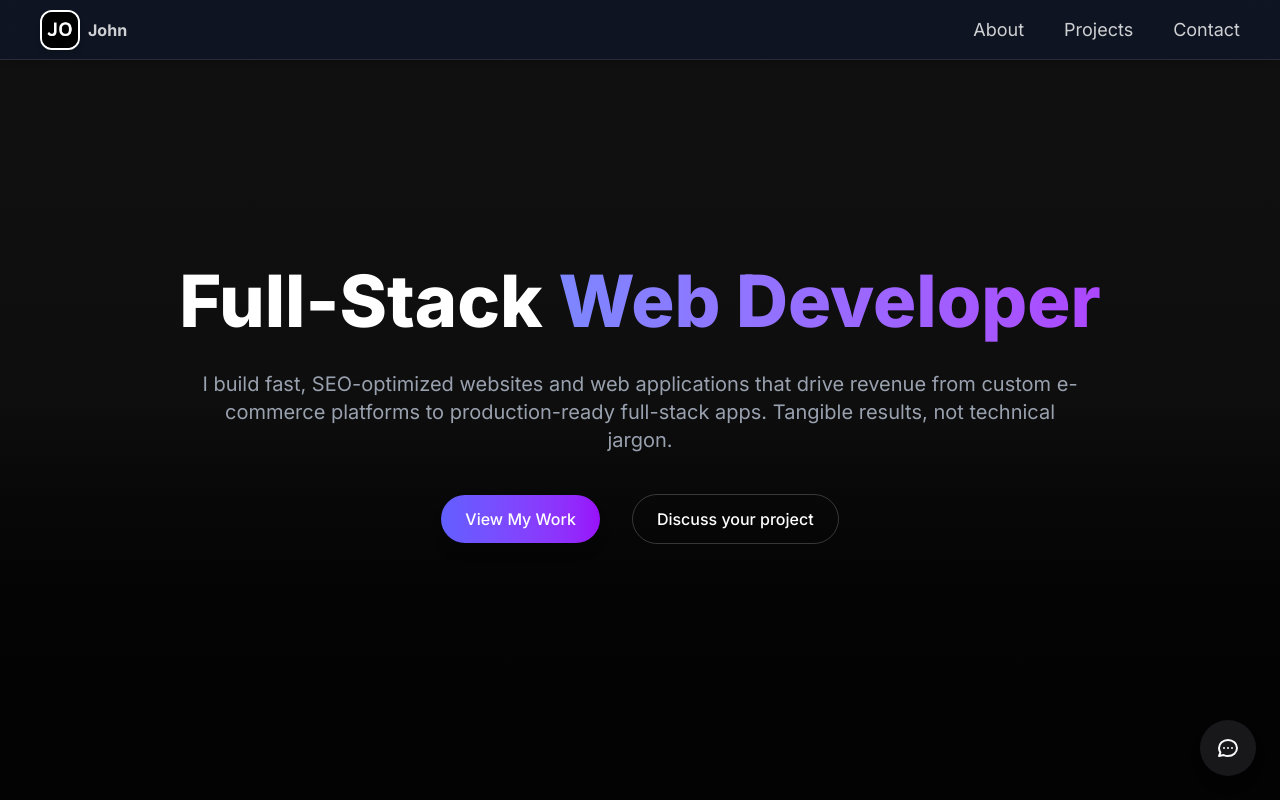
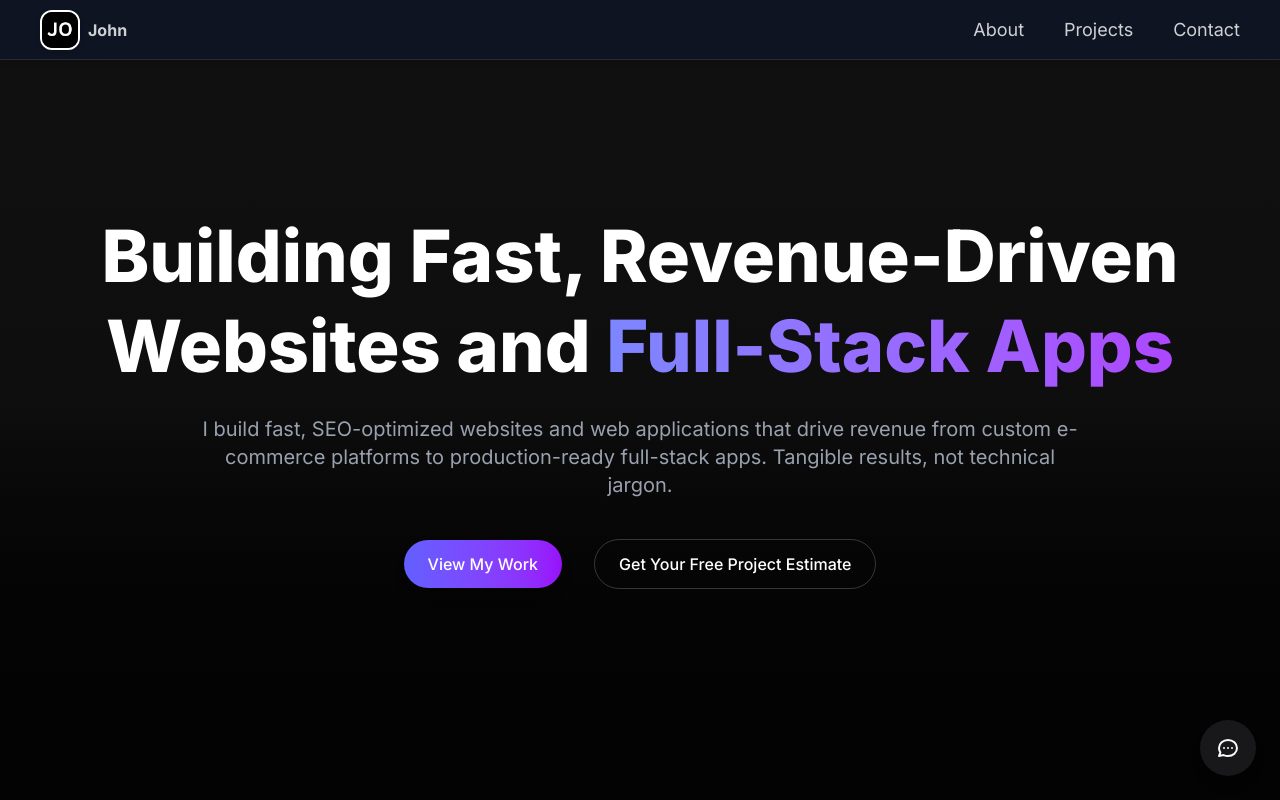
Before and after one commit to lamba01/my-portfolio, a Next.js app: page / in a window 1280 px wide. Shown: the top 800 px of the page. Built offline with nearby package versions, Linux system fonts and the light colour scheme.

Commit message:
feat: update hero section text for improved clarity and engagement; enhance call-to-action button

```diff
--- a/src/app/page.js
+++ b/src/app/page.js
@@ -8,7 +8,7 @@ import About from "@/sections/aboutSection";
 export const metadata = {
   title: "John Oluwafemi | Full-Stack Developer & E-Commerce Expert",
   description:
-    "Hire John Oluwafemi, expert full-stack web developer and e-commerce specialist. Custom web design, booking platforms, and SEO services for your business.",
+    "Hire John Oluwafemi, full-stack web developer & e-commerce expert. Get fast custom websites, automated booking platforms, and SEO services that drive revenue.",
   alternates: {
     canonical: "https://johnbuilds.site/",
   },
--- a/src/sections/hero.jsx
+++ b/src/sections/hero.jsx
@@ -26,14 +26,14 @@ export default function Hero() {
       />
       <motion.div style={{ y, opacity }} className="relative z-10">
         <h1 className="text-5xl sm:text-5xl md:text-6xl lg:text-7xl font-extrabold leading-tight">
-          Full-Stack{" "}
+          Building Fast, Revenue-Driven Websites and{" "}
           <motion.span
             initial={{ opacity: 0, y: 40 }}
             animate={{ opacity: 1, y: 0 }}
             transition={{ delay: 0.5, duration: 0.6, type: "spring" }}
             className="text-transparent bg-clip-text bg-linear-to-r from-indigo-400 to-purple-500"
           >
-            Web Developer
+            Full-Stack Apps
           </motion.span>
           <br />
         </h1>
@@ -68,7 +68,7 @@ export default function Hero() {
             href="/contact"
             className="px-6 py-3 w-full sm:w-fit rounded-full border border-white/20 text-white font-medium hover:bg-white/10 transition"
           >
-            <button>Discuss your project</button>
+            <button>Get Your Free Project Estimate</button>
           </a>
         </motion.div>
       </motion.div>
```
